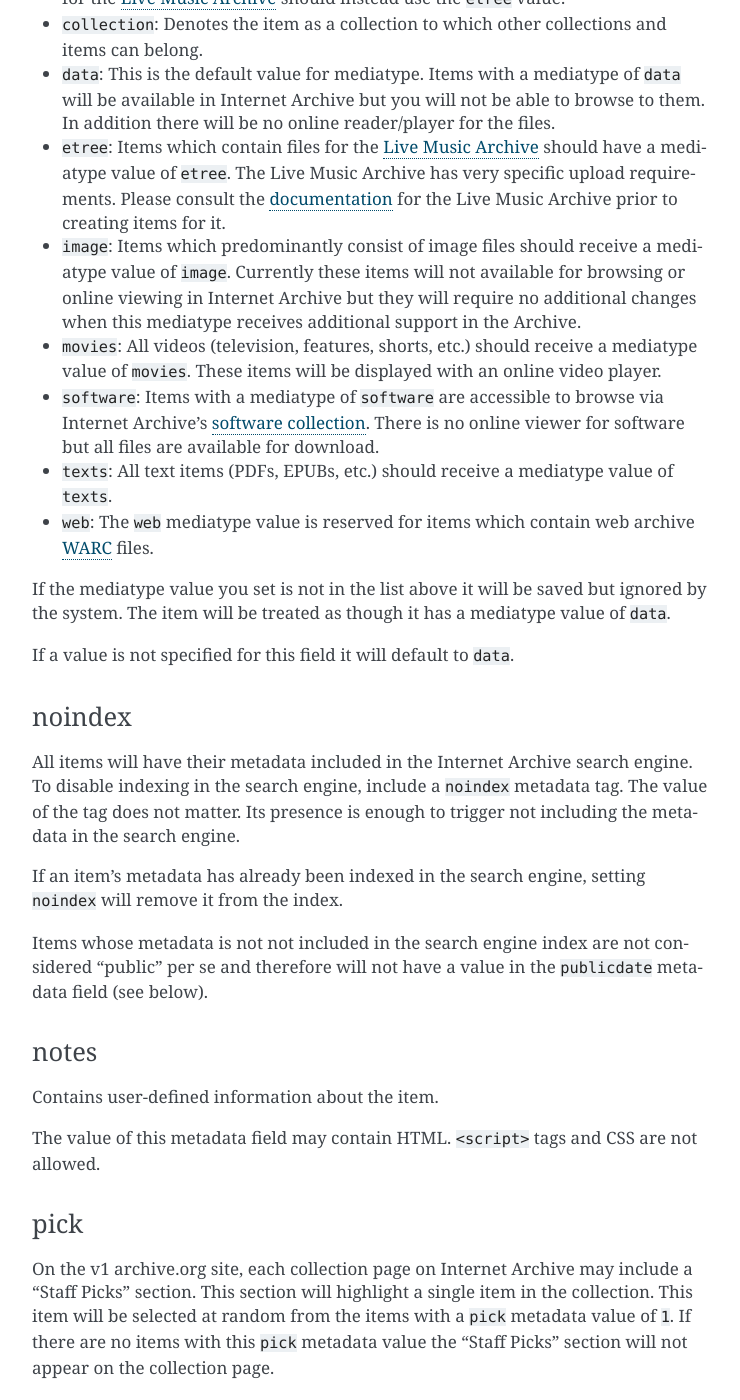
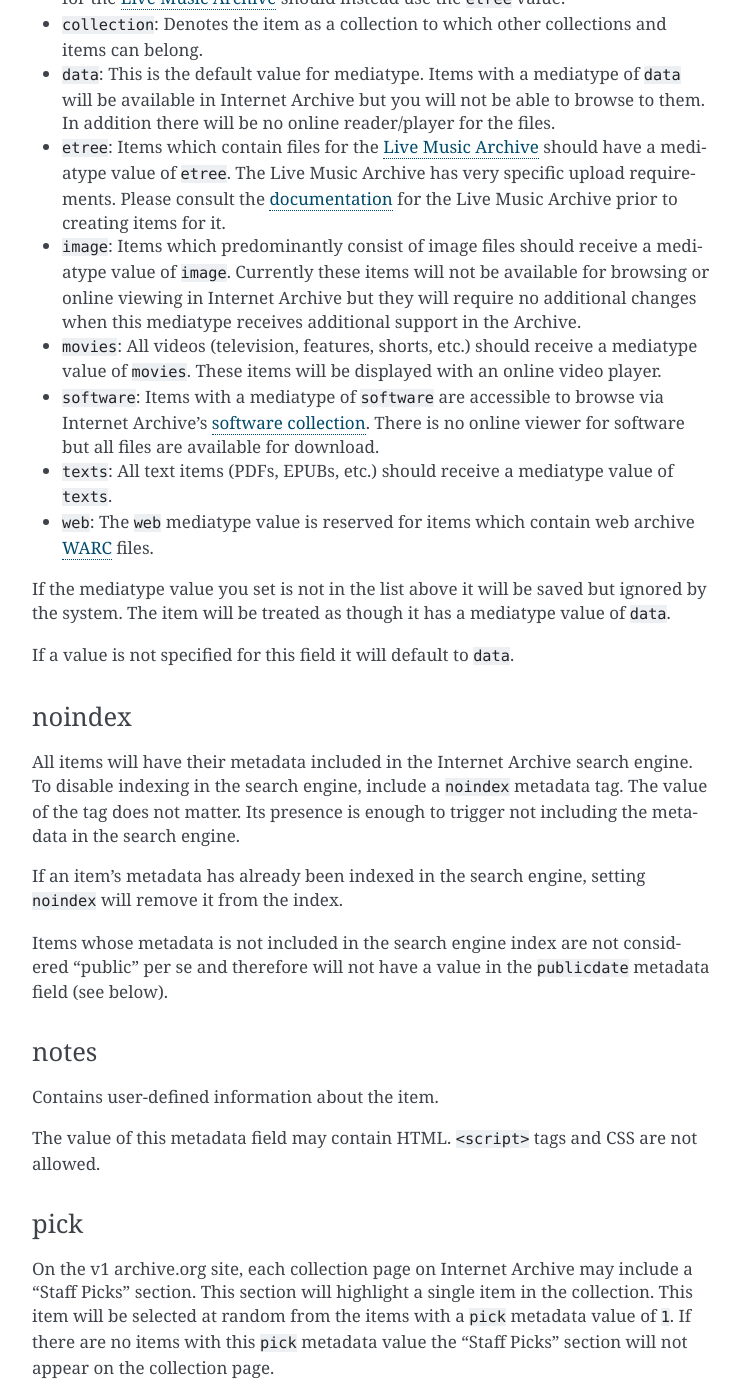
Before and after one commit to jjjake/internetarchive, a Sphinx documentation site: the page built from docs/source/metadata.rst, in a window 1280 px wide and 1400 px high, scrolled down 3174 px. Shown: the whole window, without its empty margins (368-1108 px from the left). Built offline with Sphinx 7.4.7, drawn with Linux system fonts in a browser that asks for light colours; some of the changed text lies outside the part shown.

Commit message:
Fix typos and a tiny omission

```diff
--- a/docs/source/cli.rst
+++ b/docs/source/cli.rst
@@ -47,7 +47,7 @@ Metadata
 Reading Metadata
 ^^^^^^^^^^^^^^^^
 
-You can use ``ia`` to read and write metadata from archive.org. To retrieve all of an items metadata in JSON, simply:
+You can use ``ia`` to read and write metadata from archive.org. To retrieve all of an item's metadata in JSON, simply:
 
 .. code:: bash
 
--- a/docs/source/metadata.rst
+++ b/docs/source/metadata.rst
@@ -138,7 +138,7 @@ The mediatype metadata field recognizes a limited set of values:
   The Live Music Archive has very specific upload requirements.
   Please consult the `documentation <https://www.archive.org/about/faqs.php#Live_Music_Archive>`_ for the Live Music Archive prior to creating items for it.
 - ``image``: Items which predominantly consist of image files should receive a mediatype value of ``image``.
-  Currently these items will not available for browsing or online viewing in Internet Archive but they will require no additional changes when this mediatype receives additional support in the Archive.
+  Currently these items will not be available for browsing or online viewing in Internet Archive but they will require no additional changes when this mediatype receives additional support in the Archive.
 - ``movies``: All videos (television, features, shorts, etc.) should receive a mediatype value of ``movies``.
   These items will be displayed with an online video player.
 - ``software``: Items with a mediatype of ``software`` are accessible to browse via Internet Archive's `software collection <http://www.archive.org/details/software>`_.
@@ -160,7 +160,7 @@ Its presence is enough to trigger not including the metadata in the search engin
 
 If an item's metadata has already been indexed in the search engine, setting ``noindex`` will remove it from the index.
 
-Items whose metadata is not not included in the search engine index are not considered "public" per se and therefore will not have a value in the ``publicdate`` metadata field (see below).
+Items whose metadata is not included in the search engine index are not considered "public" per se and therefore will not have a value in the ``publicdate`` metadata field (see below).
 
 notes
 ^^^^^
```
Also changed, not shown: other parts of docs/source/metadata.rst (+4 -0 lines).
